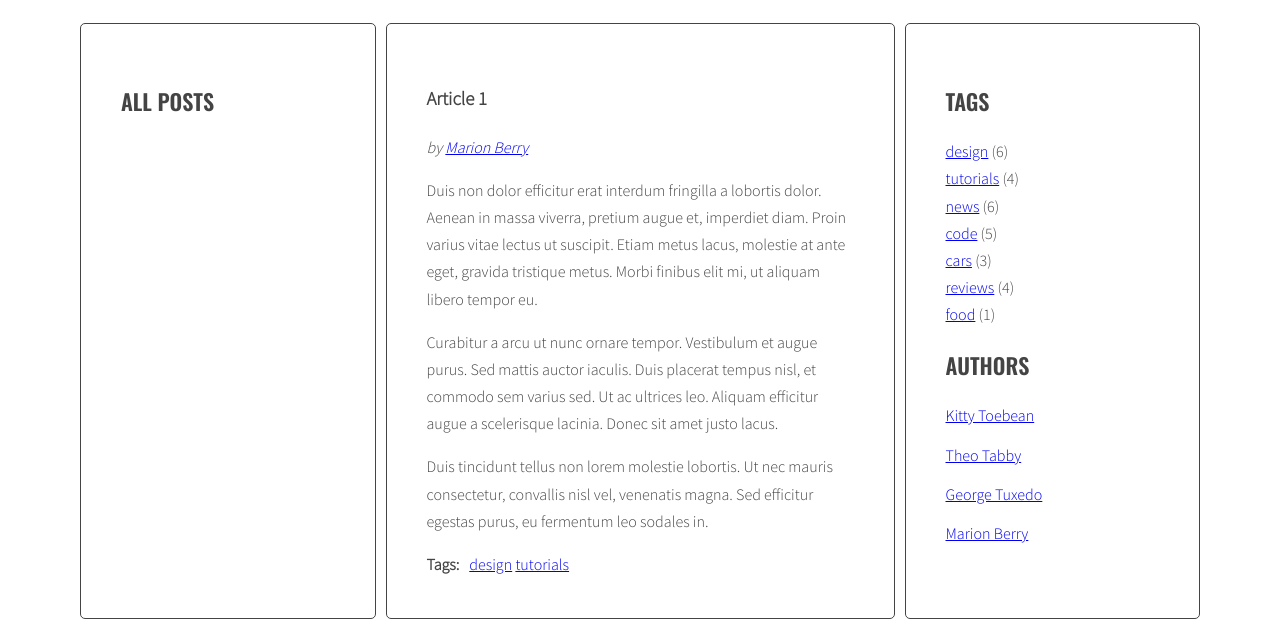
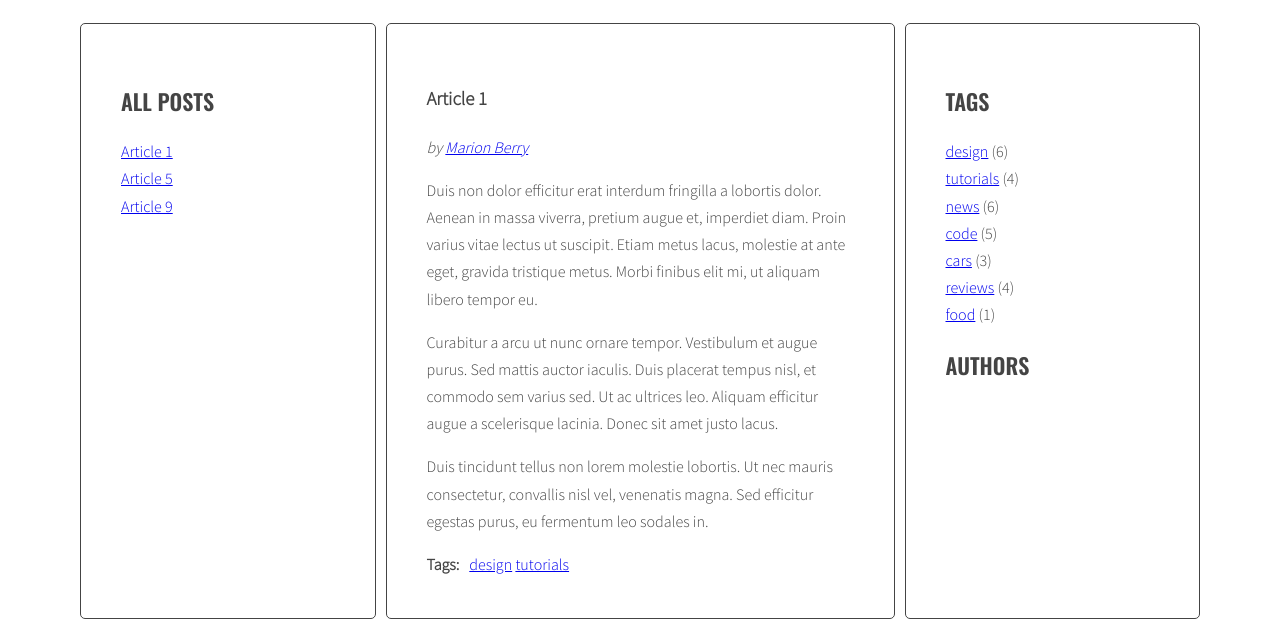
Before and after one commit to SzymonJak/javascript-blog, a website: page index.html in a window 1280 px wide. Both pictures are taken after a click on the link "Marion Berry". Shown: the part 220-847 px from the top of the page. Drawn offline with nearby package versions, Linux system fonts and the light colour scheme.

Commit message:
Fix generateAAuthors

```diff
--- a/index.html
+++ b/index.html
@@ -274,24 +274,24 @@
                     <h2 class="section-title">Authors</h2>
                     <ul class="list authors">
                         <li>
-                            <a href="#">
+                            <!-- <a href="#">
                                 <span class="author-name">Kitty Toebean</span>
-                            </a>
+                            </a> -->
                         </li>
                         <li>
-                            <a href="#">
+                            <!-- <a href="#">
                                 <span class="author-name">Theo Tabby</span>
-                            </a>
+                            </a> -->
                         </li>
                         <li>
-                            <a href="#">
+                            <!-- <a href="#">
                                 <span class="author-name">George Tuxedo</span>
-                            </a>
+                            </a> -->
                         </li>
                         <li>
-                            <a href="#">
+                            <!-- <a href="#">
                                 <span class="author-name">Marion Berry</span>
-                            </a>
+                            </a> -->
                         </li>
                     </ul>
                 </aside>
--- a/js/script.js
+++ b/js/script.js
@@ -190,7 +190,7 @@
         for (let selectedAuthorLink of selectedAuthorLinks) {
             selectedAuthorLink.classList.add('active');
         }
-        generateTitleLinks('[data-author~="' + auth + '"]');
+        generateTitleLinks('[data-author="' + auth + '"]');
     };
 
     const addClickListenersToAuthors = function() {
```
